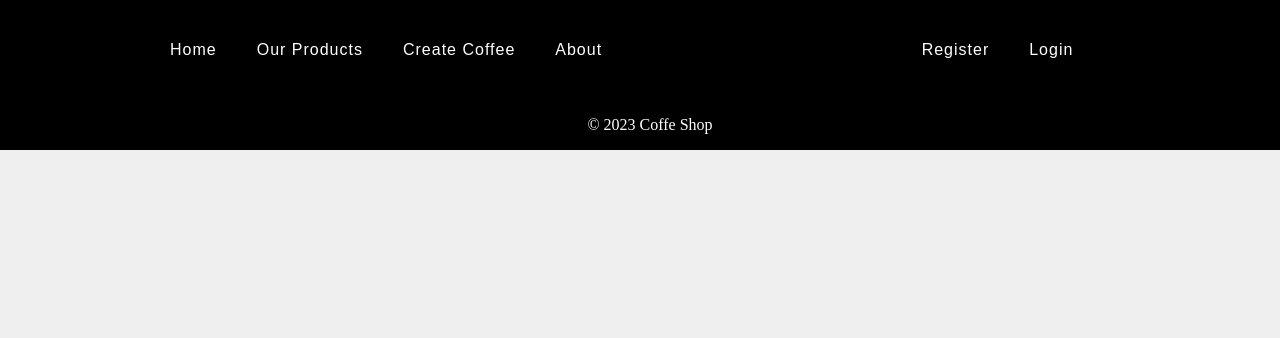
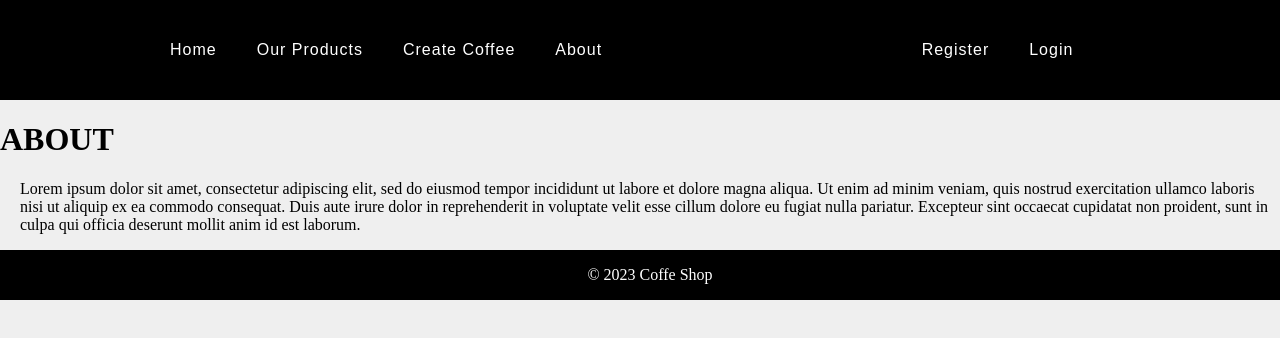
Before and after one commit to MarioAngelov2/Coffee-App, a React (Create React App) app in the folder app/: page /about in a window 1280 px wide. Shown: the top 338 px of the page. Built offline with nearby package versions, Linux system fonts and the light colour scheme.

Commit message:
Create about page

```diff
--- a/app/src/App.js
+++ b/app/src/App.js
@@ -1,7 +1,6 @@
 import "./App.css";
 
 import { Route, Routes } from "react-router-dom";
-import { catalogItemContext } from "./context/catalogItemContext";
 
 import Navbar from "./components/Navbar";
 import Footer from "./components/Footer";
@@ -10,8 +9,15 @@
 import Login from "./pages/Login";
 import Register from "./pages/Register";
 import Details from "./pages/Details";
+import About from "./pages/About";
+import { catalogList } from "./helpers/catalogList";
+
+import { useState } from "react";
 
 function App() {
+
+  const [itemInfo, setItemInfo] = useState({catalogList});
+
   return (
     <div className="App">
       <Navbar />
@@ -20,7 +26,8 @@
         <Route path="/catalog" exact element={<Catalog />} />
         <Route path="/login" exact element={<Login />} />
         <Route path="/register" exact element={<Register />} />
-        <Route path="/details:id" exact element={<Details />} />
+        <Route path="/details/:id" exact element={<Details itemInfo={itemInfo}/>} />
+        <Route path="/about" exact element={<About />} />
       </Routes>
       <Footer />
     </div>
--- /dev/null
+++ b/app/src/pages/About.jsx
@@ -0,0 +1,20 @@
+import React from "react";
+
+function About() {
+  return (
+    <div className="about">
+      <h1>ABOUT</h1>
+      <p>
+        Lorem ipsum dolor sit amet, consectetur adipiscing elit, sed do eiusmod
+        tempor incididunt ut labore et dolore magna aliqua. Ut enim ad minim
+        veniam, quis nostrud exercitation ullamco laboris nisi ut aliquip ex ea
+        commodo consequat. Duis aute irure dolor in reprehenderit in voluptate
+        velit esse cillum dolore eu fugiat nulla pariatur. Excepteur sint
+        occaecat cupidatat non proident, sunt in culpa qui officia deserunt
+        mollit anim id est laborum.
+      </p>
+    </div>
+  );
+}
+
+export default About;
```
